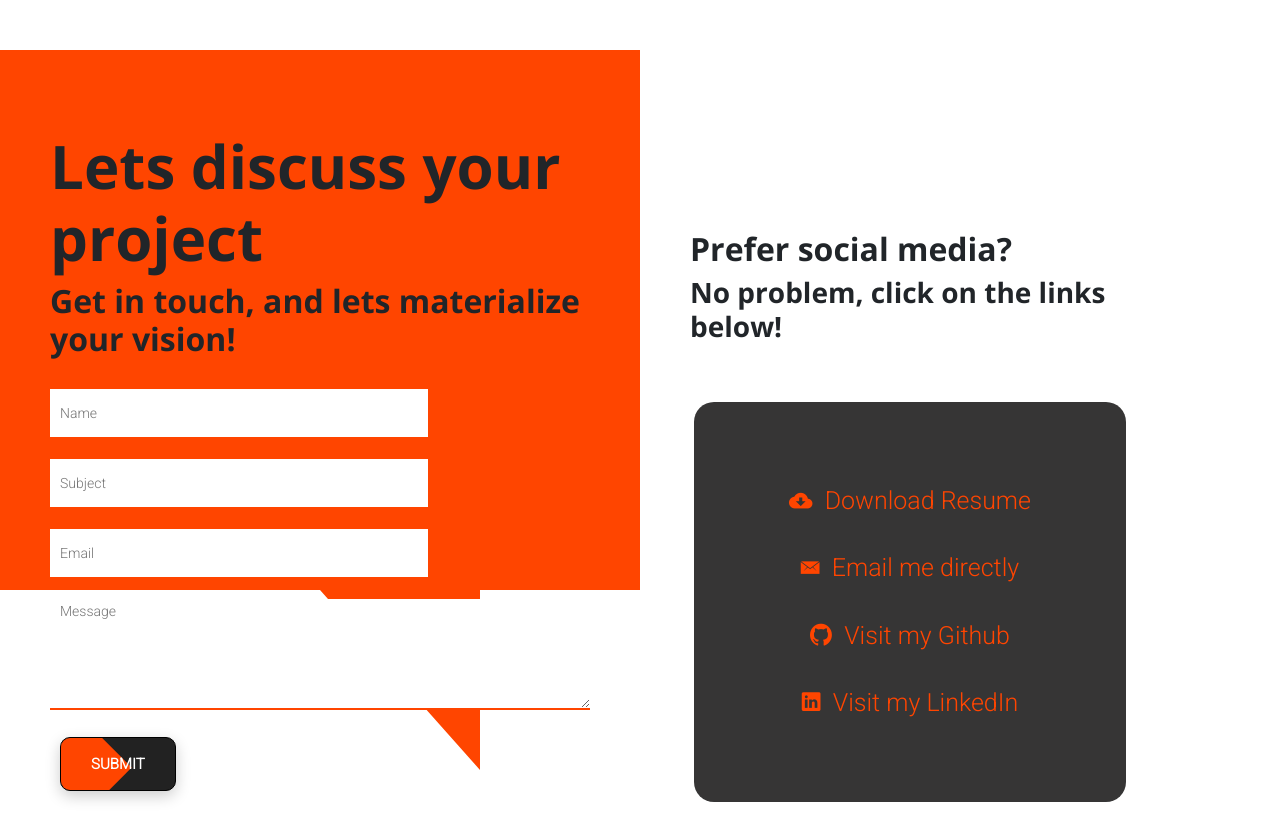
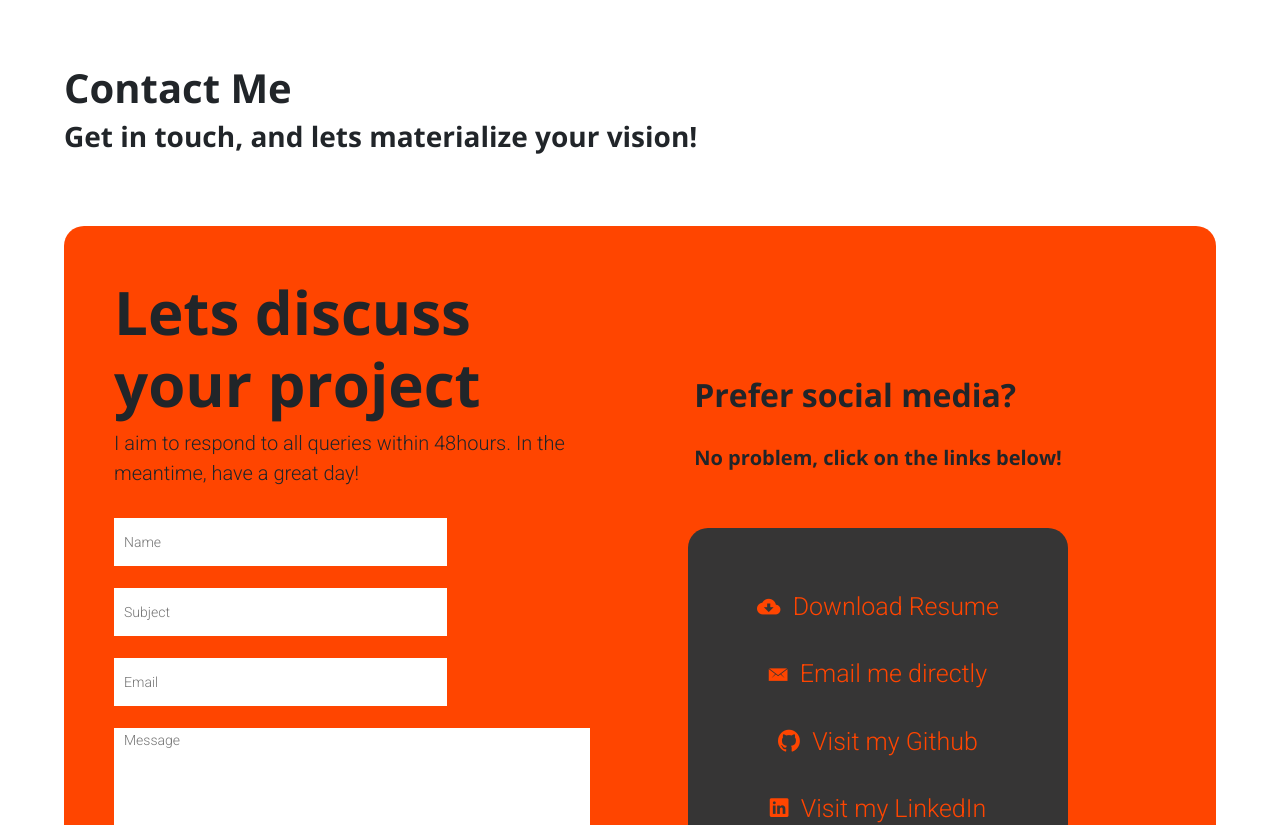
Before and after one commit to fudge88/react-portfolio, a React (Create React App) app: page / in a window 1280 px wide. Shown: the part 2400-3225 px from the top of the page. Built offline with nearby package versions, Linux system fonts and the light colour scheme.

Commit message:
contact page restyled

```diff
--- a/src/components/contact/Contact.js
+++ b/src/components/contact/Contact.js
@@ -30,13 +30,17 @@ function Contact() {
   };
   return (
     <div className="contact" id="contact">
-      <div className="contact-bg"></div>
+      <div className="contact-heading">
+        <h1>Contact Me</h1>
+        <h3>Get in touch, and lets materialize your vision!</h3>
+      </div>
       <div className="contact-wrapper">
         <div className="contact-left">
           <h1 className="contact-title">Lets discuss your project</h1>
-          <h2 className="contact-desc">
-            Get in touch, and lets materialize your vision!
-          </h2>
+          <p className="social-sub-heading">
+            I aim to respond to all queries within 48hours. In the meantime,
+            have a great day!
+          </p>
           <form ref={formRef} onSubmit={handleSubmit}>
             <input
               style={{
@@ -86,8 +90,11 @@ function Contact() {
         </div>
         <div className="contact-right">
           <div className="heading-right">
-            <h2 className="">Prefer social media?</h2>
-            <h3 className="">No problem, click on the links below!</h3>
+            <h2 className="social-title">Prefer social media?</h2>
+            <br></br>
+            <h3 className="social-sub-heading">
+              No problem, click on the links below!
+            </h3>
           </div>
           <div className="info-link-container">
             <a
--- a/src/components/contact/contact.css
+++ b/src/components/contact/contact.css
@@ -2,30 +2,17 @@
   height: 100vh;
   position: relative;
 }
-
-.contact-bg {
-  clip-path: polygon(
-    0% 0%,
-    100% 0%,
-    100% 75%,
-    75% 75%,
-    75% 100%,
-    50% 75%,
-    0% 75%
-  );
-  width: 50%;
-  height: 90%;
-  background-color: orangered;
-  position: absolute;
-  top: 50px;
+.contact-heading {
+  padding: 2rem;
+  margin: 2rem;
 }
-
 .contact-wrapper {
-  /* margin-top: 50px; */
+  width: 90%;
+  margin: auto;
   padding: 50px;
   display: flex;
-  position: relative;
-  top: 80px;
+  background-color: orangered;
+  border-radius: 20px;
 }
 
 .contact-title {
@@ -44,10 +31,6 @@
   align-items: center;
   justify-content: center;
   margin: 50px;
-}
-
-.contact-desc {
-  font-weight: 200;
 }
 
 form {
@@ -132,9 +115,8 @@ textarea {
 
 .info-link-container {
   background-color: #363535;
-  padding: 50px;
+  padding: 30px;
   border-radius: 20px;
-  color: orangered;
   width: 80%;
 }
 
@@ -145,6 +127,10 @@ textarea {
   font-weight: 300;
   font-size: 25px;
   color: orangered;
+}
+
+.social-sub-heading {
+  font-size: 20px;
 }
 
 a.contact-info-item {
@@ -159,7 +145,6 @@ a.contact-info-item:hover {
 
 @media screen and (max-width: 767.98px) {
   .contact-wrapper {
-    flex-direction: column;
     padding: 0px 50px;
   }
 
@@ -174,10 +159,6 @@ a.contact-info-item:hover {
 
   .btn {
     padding: 10px 25px;
-  }
-
-  .contact-right {
-    margin: 0;
   }
 
   .contact-bg {
@@ -197,29 +178,35 @@ a.contact-info-item:hover {
   .info-link-container {
     padding: 20px;
   }
+
+  .contact-title,
+  .heading-right {
+    padding: 10px;
+  }
+
+  .contact-wrapper,
+  .contact-heading {
+    text-align: center;
+  }
 }
 
 @media screen and (max-width: 952.5px) {
-  h2.contact-desc {
-    display: none;
-  }
-
   .contact-wrapper {
+    flex-direction: column;
     margin-top: 0px;
   }
 
   .contact-title {
     font-size: 30px;
-    margin-top: 0px;
+    margin-top: 20px;
     margin-bottom: 0px;
-  }
-  .heading-right {
-    display: none;
   }
 
   .info-link-container {
-    width: 90%;
-    margin-top: 150px;
+    width: 100%;
     margin-bottom: 50px;
   }
+  .contact-right {
+    margin: 0;
+  }
 }
--- a/src/components/footer/footer.css
+++ b/src/components/footer/footer.css
@@ -1,7 +1,7 @@
 .footer-basic {
   padding: 40px 0;
   color: #4b4c4d;
-  position: relative;
+  /* position: relative; */
   /* bottom: -50px; */
   height: 20vh;
 }
--- a/src/components/projects/Projects.js
+++ b/src/components/projects/Projects.js
@@ -40,7 +40,7 @@ function Projects() {
   };
 
   return (
-    <div className="project" id="projects">
+    <div className="project" id="project">
       <div className="project-bg"></div>
       <div className="project-text">
         <h1 className="project-title">Projects</h1>
```
